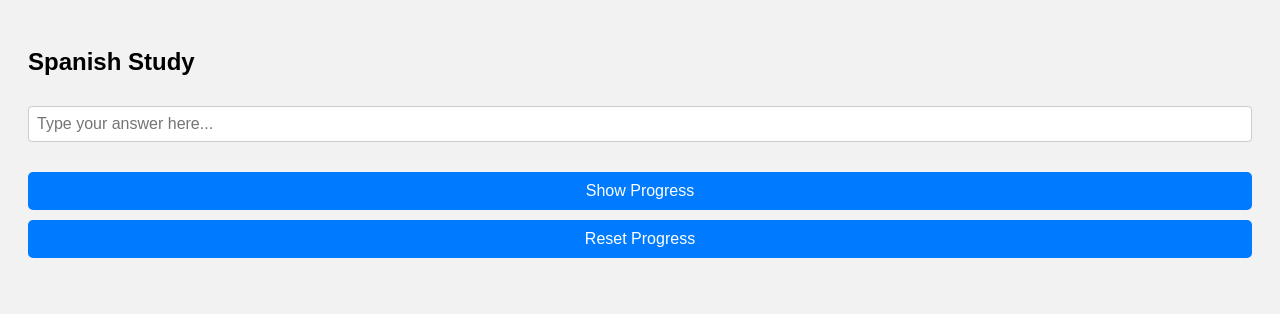
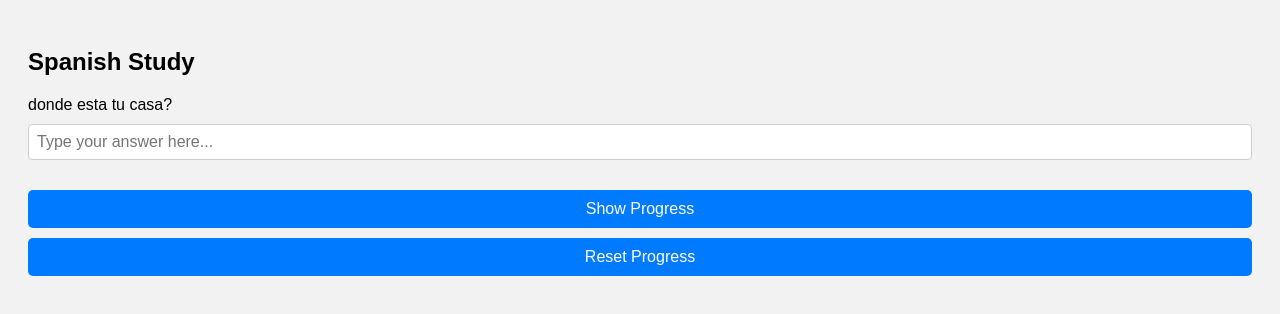
Before and after one commit to wayzeethedev/spanishfinal, a plain HTML site: page index.html in a window 1280 px wide. Drawn offline with Linux system fonts and the light colour scheme.

Commit message:
Update index.html

```diff
--- a/index.html
+++ b/index.html
@@ -45,6 +45,7 @@
   <div id="question"></div>
   <input type="text" id="answer" placeholder="Type your answer here..." autocomplete="off" autocorrect="off" autocapitalize="off" spellcheck="false">
   <div class="status" id="status"></div>
+  <div id="correct-answer"></div>
   <div style="margin-top:20px;">
     <button onclick="showProgress()">Show Progress</button>
     <button onclick="resetProgress()">Reset Progress</button>
@@ -53,13 +54,24 @@
 
   <script>
     const questions = [
-      // ... (same question set as before)
+      {q: "como estas tu?", a: "estoy nervioso porque yo tengo un examen en espanol"},
+      {q: "como eres tu?", a: "yo soy alto y inteligente"},
+      {q: "donde esta tu casa?", a: "mi casa es en River Falls, cerca de Rocky Branch"},
+      {q: "que necisitas hacer para preparar para una fiesta", a: "yo hago comida y inflo los globos para una fiesta"},
+      {q: "cual es tu deporte favorito o actividad favorita", a: "mi actividad favorita es esqui porque es muy divertido"},
+      {q: "que te duele cuando jueges al voleibol?", a: "me duele los manos despues de jugar al voleibol"},
+      {q: "sabe tu quien es un aficionado al beisbol", a: "si, michael es un aficionado de beisbol y el jugar beisbol"},
+      {q: "que hiciste ayer?", a: "yo estudio para espanol despues de la escuela ayer"},
+      {q: "jugaste a un deporte ayer?", a: "no yo no jugar un deporte ayer, yo descanse"},
+      {q: "adonde fuiste el fin de semana pasado?", a: "yo voy al gimnasio el fin de semana pasado"},
+      {q: "te gustaria ir al cine conmigo el viernes?", a: "no, yo levanto pesas y pasar un rato con amigos en el vierne"},
+      {q: "siempre estudias para tus clases?", a: "no, yo estudio para espanol a veces, y yo casi nunca estudio para matematicas"}
     ];
 
     let currentIndex = 0;
 
     function removeAccents(str) {
-      return str.normalize("NFD").replace(/[\u0300-\u036f]/g, "");
+      return str.normalize("NFD").replace(/\p{Diacritic}/gu, "");
     }
 
     function pickQuestion() {
@@ -67,6 +79,7 @@
       document.getElementById('question').innerText = questions[currentIndex].q;
       document.getElementById('answer').value = '';
       document.getElementById('status').innerText = '';
+      document.getElementById('correct-answer').innerText = '';
     }
 
     function checkAnswer() {
@@ -77,12 +90,13 @@
         statusEl.innerText = '✅ Correct!';
         statusEl.className = 'status good';
         incrementStreak(currentIndex);
+        setTimeout(pickQuestion, 1000);
       } else {
-        statusEl.innerText = `❌ Incorrect! Correct: "${questions[currentIndex].a}"`;
+        statusEl.innerText = `❌ Incorrect!`;
         statusEl.className = 'status bad';
+        document.getElementById('correct-answer').innerText = `Correct: "${questions[currentIndex].a}"`;
         resetStreak(currentIndex);
       }
-      setTimeout(pickQuestion, 1000);
     }
 
     function incrementStreak(index) {
```
